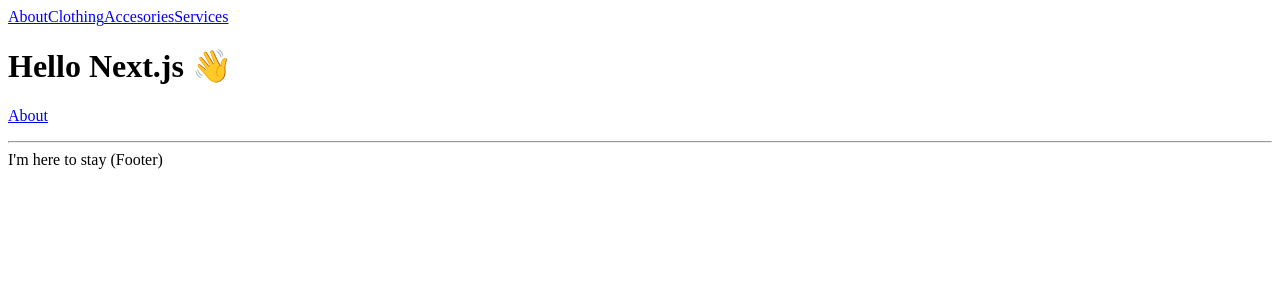
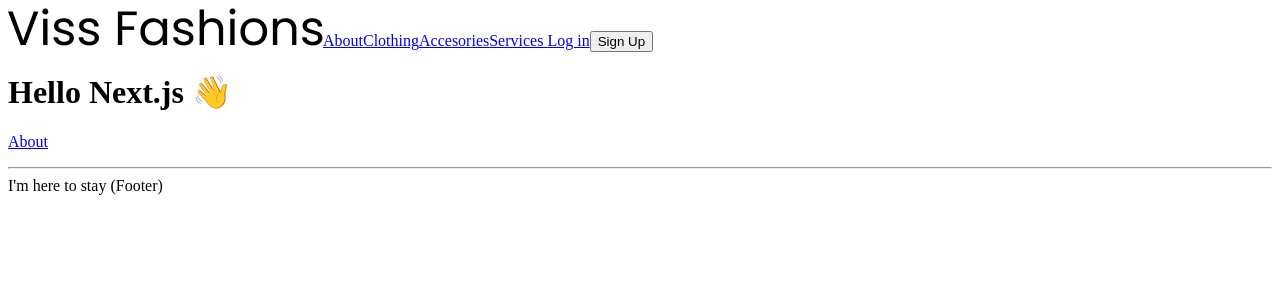
Before and after one commit to Marquez-22/proyecto-2.0, a Next.js app: page / in a window 1280 px wide. Shown: the top 300 px of the page. Built offline with nearby package versions, Linux system fonts and the light colour scheme.

Commit message:
head con imagen y boton

```diff
--- a/src/components/Layout.tsx
+++ b/src/components/Layout.tsx
@@ -16,10 +16,19 @@
     </Head>
     <header>
       <nav>
+
+        <Link href="/">
+          <img src='/images/logo.png' />
+        </Link>
         <Link href="/about">About</Link>
         <Link href="/clothing">Clothing</Link>
         <Link href="/accesories">Accesories</Link>
         <Link href="/services">Services </Link>
+        <Link href="/login">Log in</Link>
+        <Link href="/signup">
+          <button>Sign Up</button>
+        </Link>
+
       </nav>
     </header>
     {children}
```
Also changed, not shown: public/images/logo.png (added).
